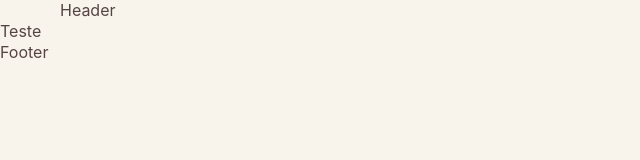
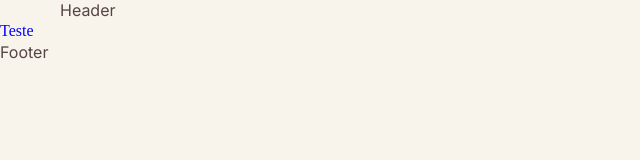
Before and after one commit to EricFranca96/mercadolocal, a SvelteKit app: page / in a window 1280 px wide. Shown: the top 160 px of the page, without its empty margins (0-640 px from the left). Built offline with nearby package versions, Linux system fonts and the light colour scheme; a web font is replaced by a local one.

Commit message:
fontsource

```diff
--- a/package.json
+++ b/package.json
@@ -20,5 +20,9 @@
 		"svelte": "^4.0.5",
 		"vite": "^4.4.2"
 	},
-	"type": "module"
+	"type": "module",
+	"dependencies": {
+		"@fontsource/inter": "^5.0.8",
+		"@fontsource/short-stack": "^5.0.8"
+	}
 }
--- a/src/routes/+layout.svelte
+++ b/src/routes/+layout.svelte
@@ -1,5 +1,7 @@
 <script>
   import '$lib/global.css';
+  import '@fontsource/inter';
+  import '@fontsource/short-stack';
   import Header from "$lib/Header.svelte";
   import Footer from "$lib/Footer.svelte";
 </script>
--- a/src/routes/+page.svelte
+++ b/src/routes/+page.svelte
@@ -1 +1,8 @@
 <h1>Teste</h1>
+
+<style>
+  h1 {
+    color: blue;
+    font-family: var(--fonte-secondaria);
+  }
+</style>
```
Also changed, not shown: 1 other file (tests, documents, lock files or other folders).
